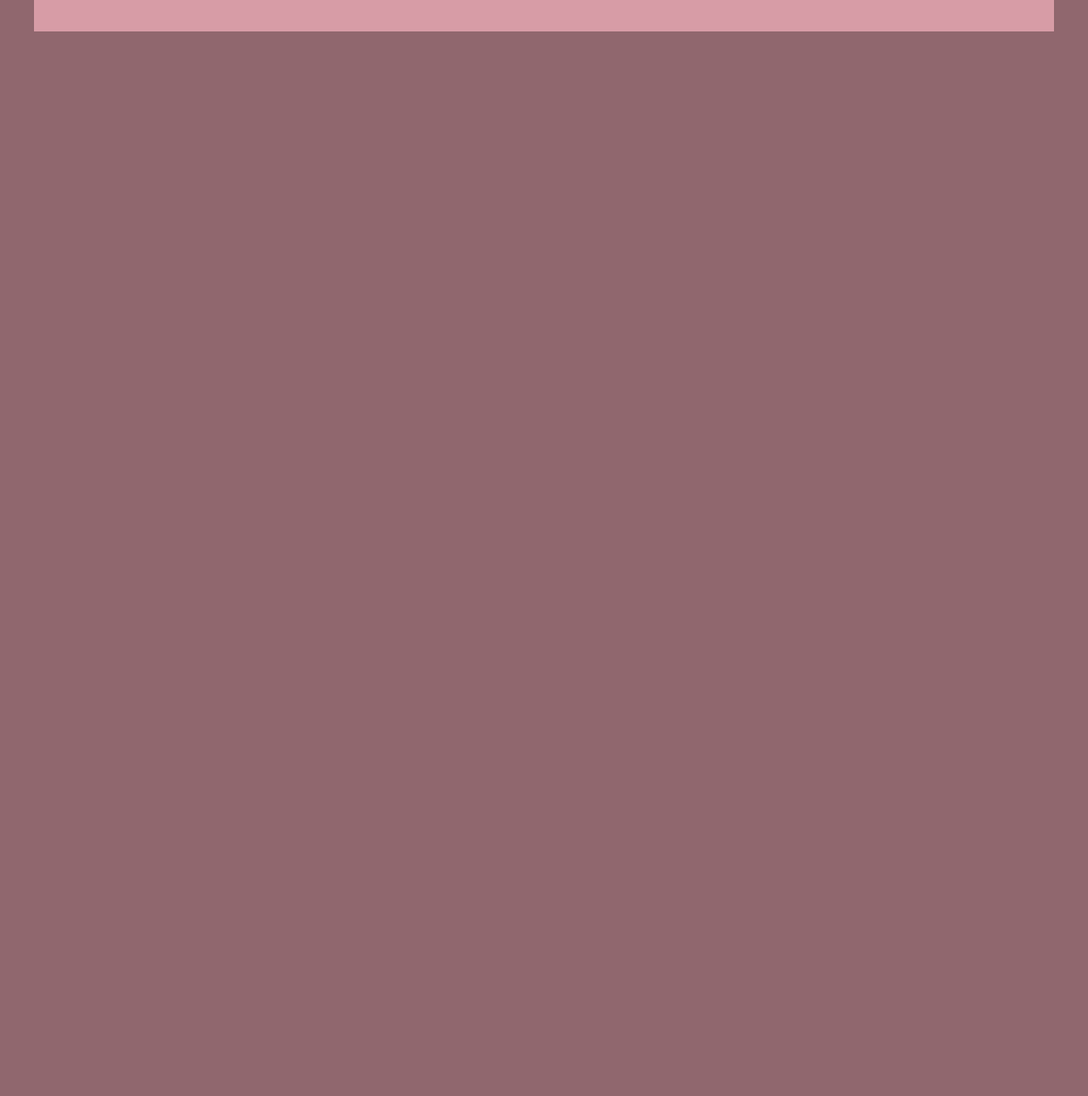
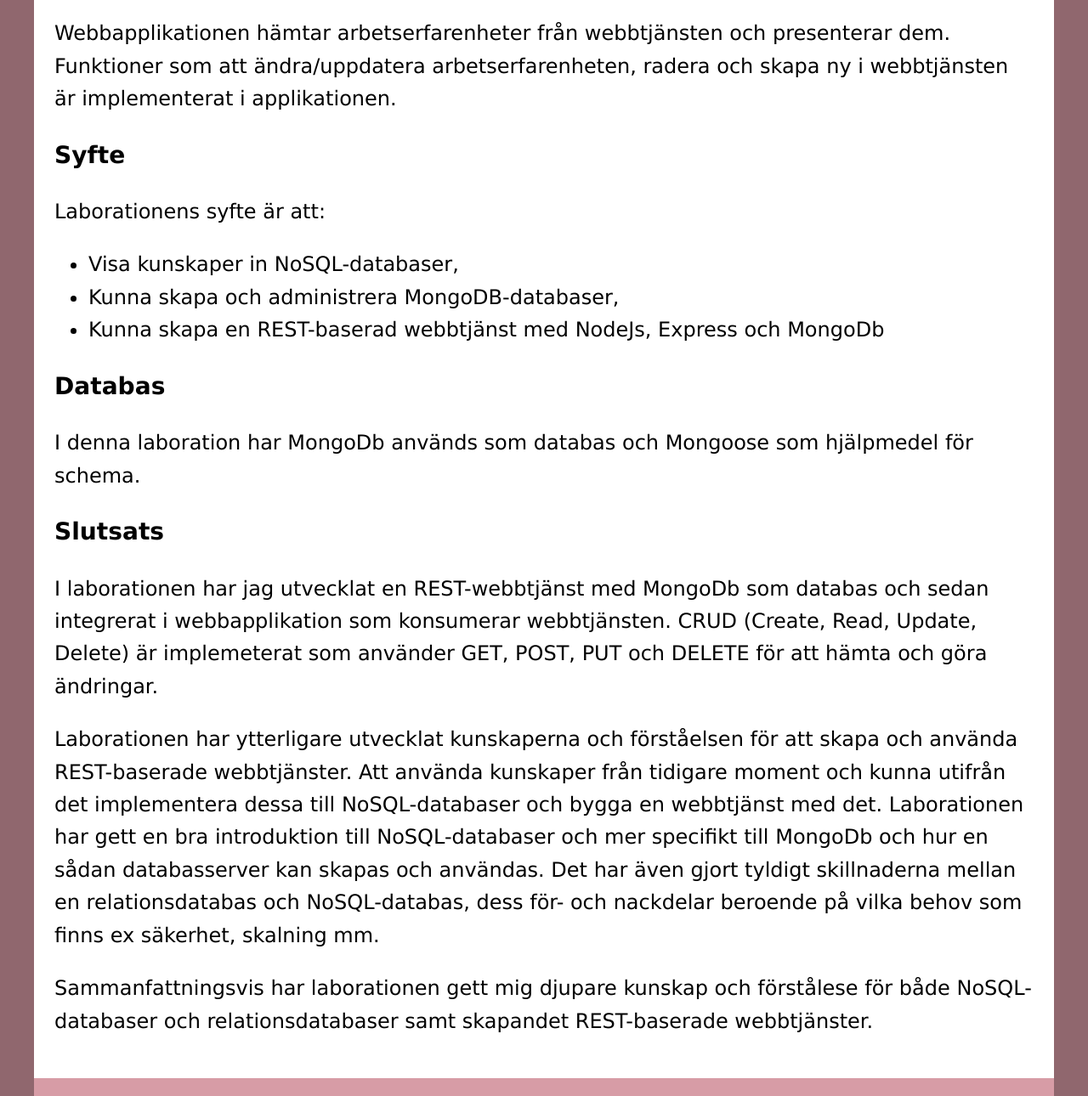
Before and after one commit to Safe-Pizza/DT207G_Laboration3_Webbapp, a website built with Vite: page about.html in a window 1280 px wide. Shown: the part 736-2026 px from the top of the page at 85% size. Before the commit the page ends 800 px from the top, so only its background shows below. Built offline with nearby package versions, Linux system fonts and the light colour scheme.

Commit message:
ändrar title och skriver innehåll about-sidan

```diff
--- a/about.html
+++ b/about.html
@@ -5,13 +5,13 @@
     <meta charset="UTF-8">
     <meta name="viewport" content="width=device-width, initial-scale=1.0">
     <link rel="stylesheet" href="src/css/style.css">
-    <title>dt207g-lab2-webbapp</title>
+    <title>DT207G - Lab3 - Webbapp</title>
 </head>
 
 <body>
     <div class="container">
         <header>
-            <h1>Lab2 - API</h1>
+            <h1>Lab3 - NoSQL-databaser</h1>
             <div class="container-hamburger">
                 <div id="hamburger-menu">
                     <div class="bar1"></div>
@@ -29,13 +29,36 @@
         </header>
         <main>
             <h2>Om sidan</h2>
-            <p></p>
+            <p>Detta är en laboration i kursen DT207G - Backend-baserad webbutveckling för Mittuniversitetet.</p>
+            <p>Laborationen har som mål att skapa en REST-baserad webbtjänst med NodeJs, Express och MongoDb för att
+                visa på kunskaper om NoSQL-databaser och kunna skapa/administrera MongoDb-databaser. Webbtjänsten lagrar
+                arbetserfarenheter.</p>
+            <p>En fristående webbplats ska skapas som konsumerar den skapade webbtjänsten med Fetch API.</p>
+            <p>Webbapplikationen hämtar arbetserfarenheter från webbtjänsten och presenterar dem. Funktioner som att
+                ändra/uppdatera arbetserfarenheten, radera och skapa ny i webbtjänsten är implementerat i applikationen.
+            </p>
             <h3>Syfte</h3>
-            <p></p>
+            <p>Laborationens syfte är att: </p>
+            <ul>
+                <li>Visa kunskaper in NoSQL-databaser,</li>
+                <li>Kunna skapa och administrera MongoDB-databaser,</li>
+                <li>Kunna skapa en REST-baserad webbtjänst med NodeJs, Express och MongoDb</li>
+            </ul>
             <h3>Databas</h3>
-            <p></p>
+            <p>I denna laboration har MongoDb används som databas och Mongoose som hjälpmedel för schema.</p>
             <h3>Slutsats</h3>
-            <p></p>
+            <p>I laborationen har jag utvecklat en REST-webbtjänst med MongoDb som databas och sedan integrerat i
+                webbapplikation som konsumerar
+                webbtjänsten. CRUD (Create, Read, Update, Delete) är implemeterat som använder GET, POST, PUT och DELETE
+                för att hämta och göra ändringar.</p>
+            <p>Laborationen har ytterligare utvecklat kunskaperna och förståelsen för att skapa och använda
+                REST-baserade webbtjänster. Att använda kunskaper från tidigare moment och kunna utifrån det
+                implementera dessa till NoSQL-databaser och bygga en webbtjänst med det. Laborationen har gett en bra
+                introduktion till NoSQL-databaser och mer specifikt till MongoDb och hur en sådan databasserver kan
+                skapas och användas. Det har även gjort tyldigt skillnaderna mellan en relationsdatabas och
+                NoSQL-databas, dess för- och nackdelar beroende på vilka behov som finns ex säkerhet, skalning mm.</p>
+            <p>Sammanfattningsvis har laborationen gett mig djupare kunskap och förstålese för både NoSQL-databaser och
+                relationsdatabaser samt skapandet REST-baserade webbtjänster.</p>
         </main>
         <footer>
             <p>&copy; Hanna Lindkvist, 2026</p>
```
Also changed, not shown: add.html (+2 -2 lines), index.html (+2 -2 lines).
